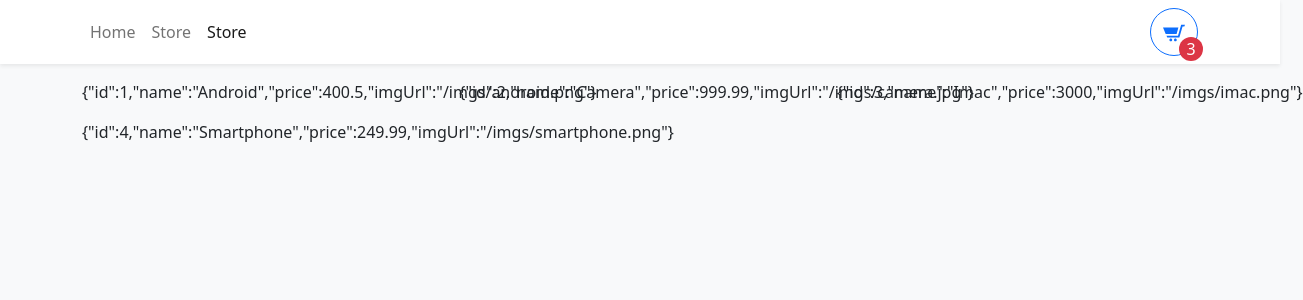
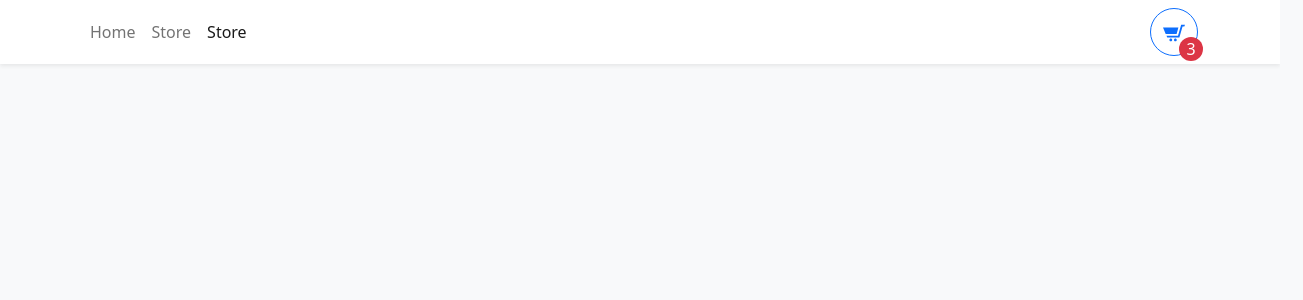
Before and after one commit to Mhdez221993/shopping_cart, a React (Vite) app: page /store in a window 1280 px wide. Shown: the top 300 px of the page, 1303 px wide, since content can reach past the window. Built offline with nearby package versions, Linux system fonts and the light colour scheme.

Commit message:
Type items props

```diff
--- /dev/null
+++ b/src/components/Item.tsx
@@ -0,0 +1,7 @@
+type ItemProps = {
+  id: number
+  name: string
+  imgUrl: string
+  price: number
+}
+export const Item = ({ id, name, imgUrl, price }: ItemProps) => {}
--- a/src/pages/Store.tsx
+++ b/src/pages/Store.tsx
@@ -1,12 +1,15 @@
 import { Col, Row } from 'react-bootstrap'
 
+import { Item } from '../components/Item'
 import storeItems from '../data/items.json'
 
 export const Store = () => {
   return (
     <Row md={2} xs={1} lg={3} className="g-3">
       {storeItems.map((item) => (
-        <Col key={item.id}>{JSON.stringify(item)}</Col>
+        <Col key={item.id}>
+          <Item {...item} />
+        </Col>
       ))}
     </Row>
   )
```
